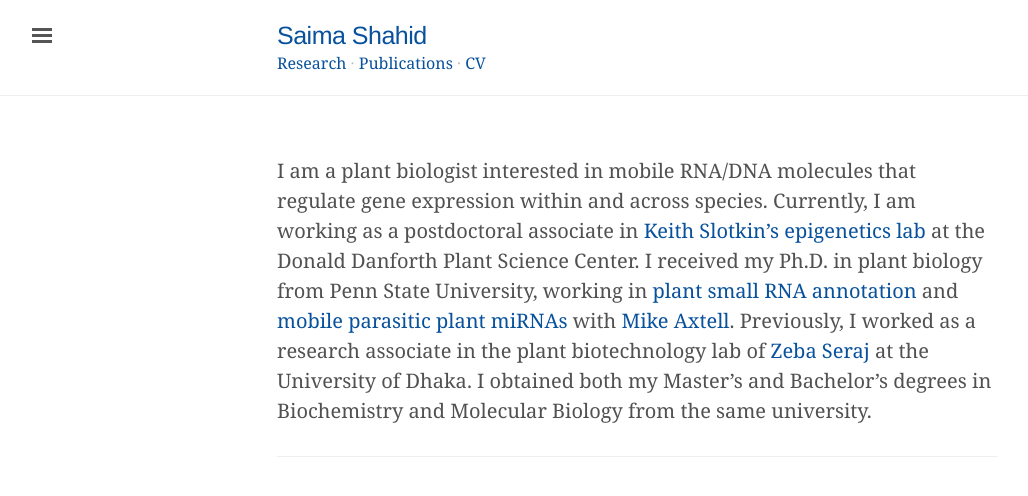
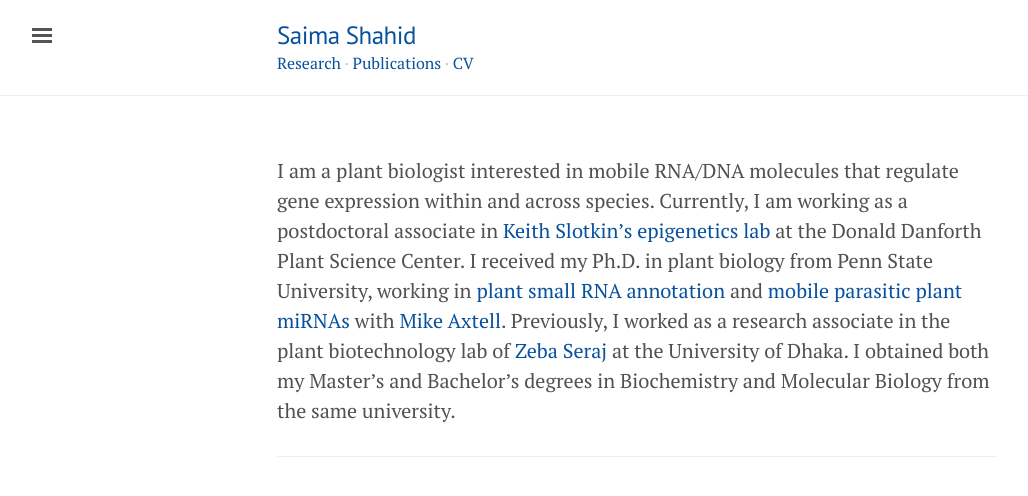
Before and after one commit to shahsam/saimashahid.github.io, a Jekyll site: the page built from index.md, in a window 1280 px wide. Shown: the top 496 px of the page, without its empty margins (3-1031 px from the left). Built offline with Jekyll 4.4.1, drawn with Linux system fonts in a browser that asks for light colours; nearby versions of some CDN libraries; some web fonts are replaced.

Commit message:
Update head.html

```diff
--- a/_includes/head.html
+++ b/_includes/head.html
@@ -18,8 +18,8 @@
   <link rel="stylesheet" href="/files/css/syntax.css">
   <link rel="stylesheet" href="/files/css/lanyon.css">
   <link rel="stylesheet" href="/files/css/columns.css">
-  <link rel="stylesheet" href="/files/css/fonts.css">
   <link rel="stylesheet" href="/files/css/custom.css">
+  <link rel="stylesheet" href="https://fonts.googleapis.com/css?family=PT+Serif:400,400italic,700%7CPT+Sans:400">
   <link rel="stylesheet" href="https://cdnjs.cloudflare.com/ajax/libs/font-awesome/4.7.0/css/font-awesome.min.css">
   <!-- <link href='http://fonts.googleapis.com/css?family=Crimson+Text:400,600,400italic,600italic' rel='stylesheet' type='text/css'> -->
   <script src="https://use.fontawesome.com/f4aea2a0b5.js"></script>
```
